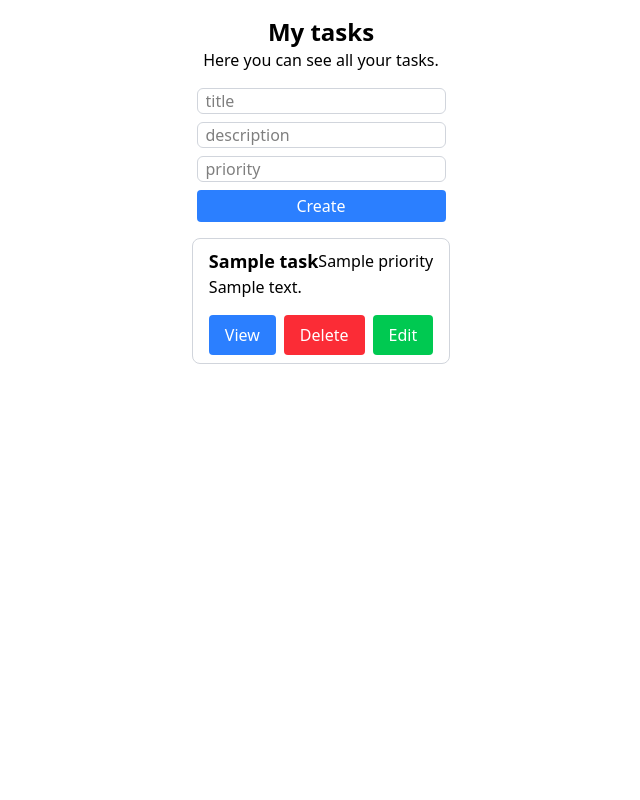
After one commit to Matheus-Ei/Php-Tasklist-Crud, a PHP site: template src/Views/tasks/index.php in a window 1280 px wide. The commit adds this page. Shown: the whole page, without its empty margins (319-959 px from the left). Run offline with PHP 8.4, Linux system fonts and the light colour scheme; the template is opened without the code that fills it: most values are stand-ins (such as "Sample title", 1, 10 or a date in 2020).

Commit message:
finish basic routes of tasks for the CRUD using the basic MVC pattern

```diff
--- a/docker-compose.yml
+++ b/docker-compose.yml
@@ -14,3 +14,8 @@ services:
       POSTGRES_DB: ${DATABASE_NAME}
     ports:
       - "5432:5432"
+    volumes:
+      - postgres_data:/var/lib/postgresql/data
+
+volumes:
+  postgres_data:
--- /dev/null
+++ b/src/Views/tasks/index.php
@@ -0,0 +1,74 @@
+<!DOCTYPE html>
+<html lang="pt-br">
+  <head>
+    <meta charset="UTF-8">
+    <title>Task list</title>
+    <script src="https://cdn.jsdelivr.net/npm/@tailwindcss/browser@4"></script>
+  </head>
+
+  <body>
+    <div class="flex flex-col items-center min-h-screen p-4">
+      <h1 class='font-bold text-2xl'>My tasks</h1>
+      <p class='mb-4'>Here you can see all your tasks.</p>
+
+      <form method='POST' action='tasks/create' class='mb-4 flex flex-col gap-y-2'>
+        <input type='text' class='border border-gray-300 outline-none px-2 rounded-md' placeholder='title' name='title'>
+        <input type='text' class='border border-gray-300 outline-none px-2 rounded-md' placeholder='description' name='description'>
+        <input type='number' class='border border-gray-300 outline-none px-2 rounded-md' placeholder='priority' name='priority'>
+
+        <button type='submit' class="bg-blue-500 text-white py-1 rounded cursor-pointer">Create</button>
+      </form>
+
+      <?php if (empty($tasks)): ?>
+      <p class='text-gray-500'>No tasks available.</p>
+      <?php endif; ?>
+
+      <ul>
+        <?php foreach ($tasks as $task): ?>
+        <li class="py-2 flex flex-col gap-x-2 border border-gray-300 rounded-lg p-4 mb-4 w-fit">
+          <div class='flex justify-between items-center'>
+            <h2 class='text-lg font-semibold'><?= htmlspecialchars($task['title']) ?></h2>
+
+            <p><?= htmlspecialchars($task['priority']) ?></p>
+          </div>
+
+          <p><?= htmlspecialchars($task['description']) ?></p>
+
+          <div class='flex w-full justify-start items-center gap-x-2 mt-2'>
+            <button class="bg-blue-500 text-white px-4 py-2 rounded mt-2 cursor-pointer">View</button>
+
+            <form method="POST" action="tasks/delete">
+              <input type="hidden" name="id" value="<?= htmlspecialchars($task['id']) ?>">
+              <button type="submit" class="bg-red-500 text-white px-4 py-2 rounded mt-2 cursor-pointer">Delete</button>
+            </form>
+
+            <form method="POST" action="?action=edit">
+              <input type="hidden" name="id" value="<?= htmlspecialchars($task['id']) ?>">
+              <input type="hidden" name="title" value="<?= htmlspecialchars($task['title']) ?>">
+              <input type="hidden" name="description" value="<?= htmlspecialchars($task['description']) ?>">
+              <input type="hidden" name="priority" value="<?= htmlspecialchars($task['priority']) ?>">
+
+              <button type='submit' class="bg-green-500 text-white px-4 py-2 rounded mt-2 cursor-pointer">Edit</button>
+            </form>
+          </div>
+        </li>
+        <?php endforeach; ?>
+      </ul>
+    </div>
+
+    <?php if(isset($_REQUEST['action']) && $_REQUEST['action'] === 'edit'):?>
+    <div class='fixed top-0 left-0 z-40 flex items-center justify-center w-screen h-screen'>
+      <div class='z-50 w-[30rem] border border-gray-300 rounded-lg bg-white h-fit overflow-y-scroll p-4'>
+        <form method='POST' action='tasks/update' class='flex flex-col gap-y-2'>
+          <input type="hidden" name="id" value="<?= htmlspecialchars($_POST['id']) ?>">
+          <input type='text' class='border border-gray-300 outline-none px-2 rounded-md' placeholder='title' name='title' value=<?= htmlspecialchars($_POST['title'])?>>
+          <input type='text' class='border border-gray-300 outline-none px-2 rounded-md' placeholder='description' name='description' value=<?= htmlspecialchars($_POST['description'])?>>
+          <input type='number' class='border border-gray-300 outline-none px-2 rounded-md' placeholder='priority' name='priority' value=<?= htmlspecialchars($_POST['priority'])?>>
+
+          <button type='submit' class="bg-green-500 text-white py-1 rounded cursor-pointer">Update</button>
+        </form>
+      </div>
+    </div>
+    <?php endif?>
+  </body>
+</html>
```
Also changed, not shown: config/database.php (+3 -7 lines), config/routes.php (added, +24 -0 lines), public/index.php (+21 -10 lines), src/Controllers/TaskController.php (+55 -6 lines), src/Models/Tasks.php (+24 -3 lines), src/Views/tasks/index.view.php (deleted, +0 -36 lines), composer.json (indentation only), readme.md, 1 other file.
